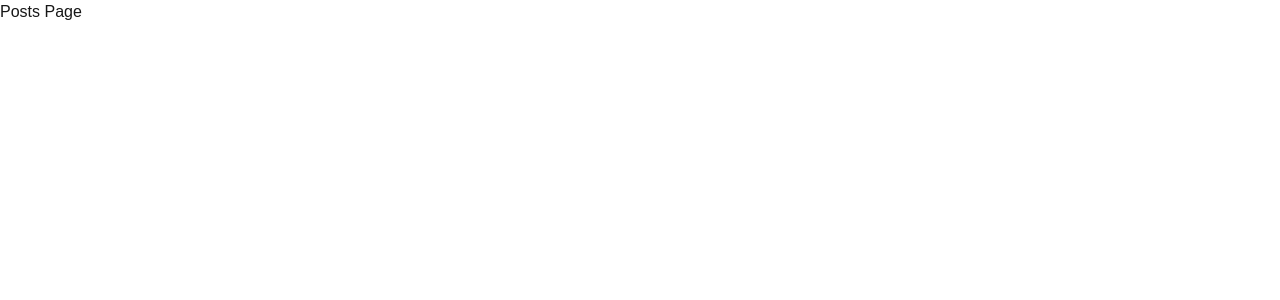
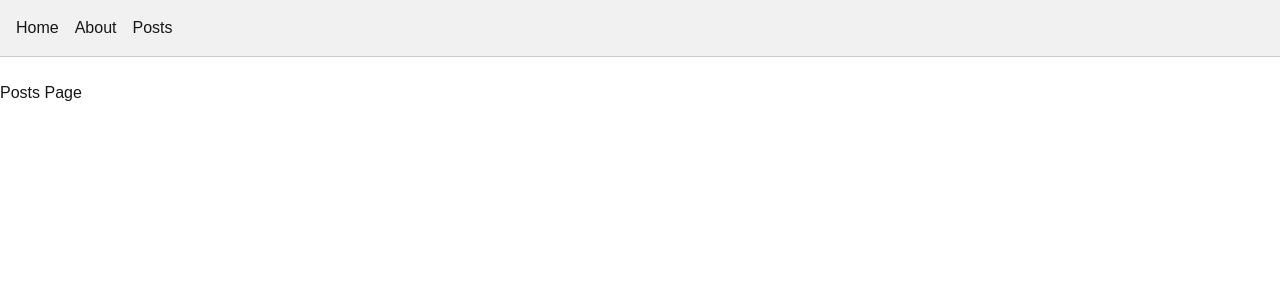
Before and after one commit to nukedragocodefreak/alx-project-0x02-setup, a Next.js app in the folder alx-project-0x02/: page /posts in a window 1280 px wide. Shown: the top 300 px of the page. Built offline with nearby package versions, Linux system fonts and the light colour scheme.

Commit message:
cansave changes

```diff
--- a/alx-project-0x02/pages/home.tsx
+++ b/alx-project-0x02/pages/home.tsx
@@ -17,6 +17,7 @@ const Home = () => {
 
   return (
     <div>
+     <Header />
       <h1>Welcome to the Home Page</h1>
 
       <button onClick={() => setShowModal(true)} style={{ marginBottom: "16px" }}>
--- a/alx-project-0x02/pages/posts.tsx
+++ b/alx-project-0x02/pages/posts.tsx
@@ -4,9 +4,8 @@ import Header from "@/components/layout/Header";
 const Posts = () => {
   return (
     <div>
-      <header>
+      <Header />
       <h1>Posts Page</h1>
-      </header>
     </div>
   );
 };
```
